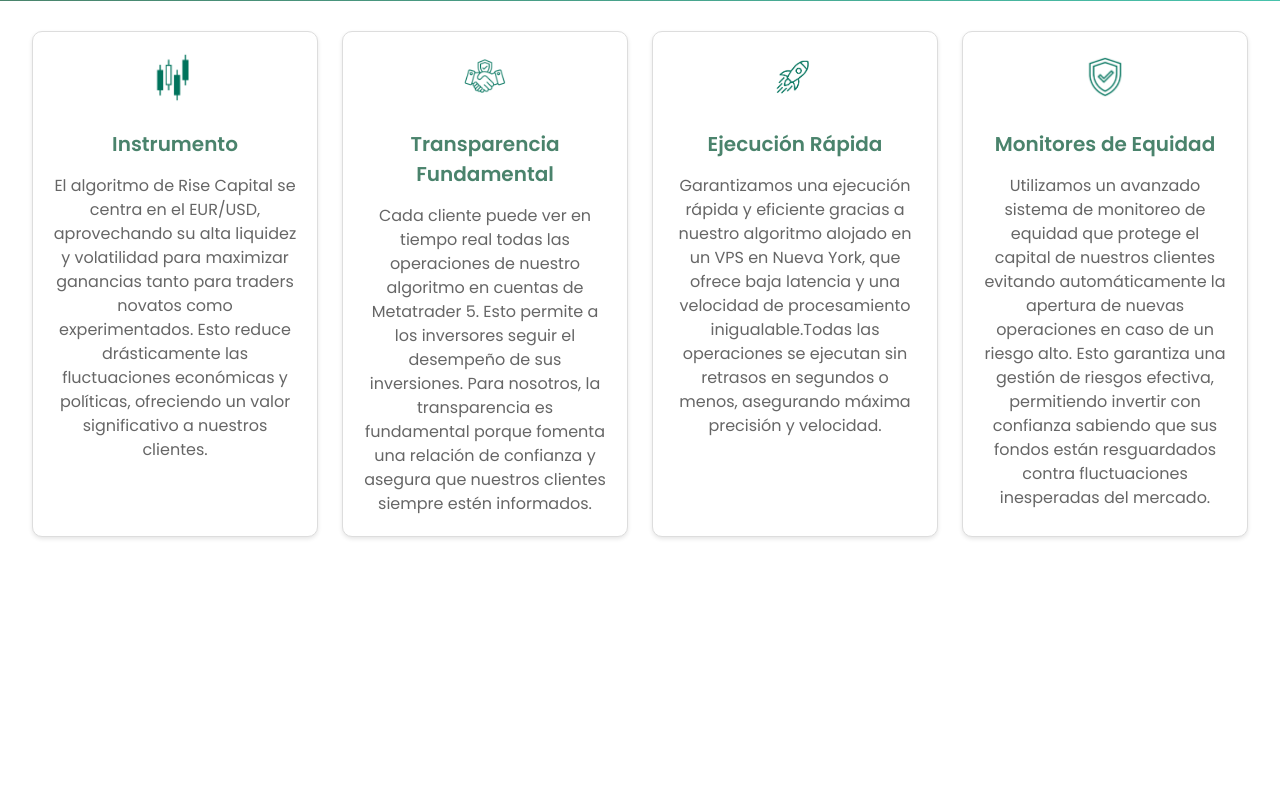
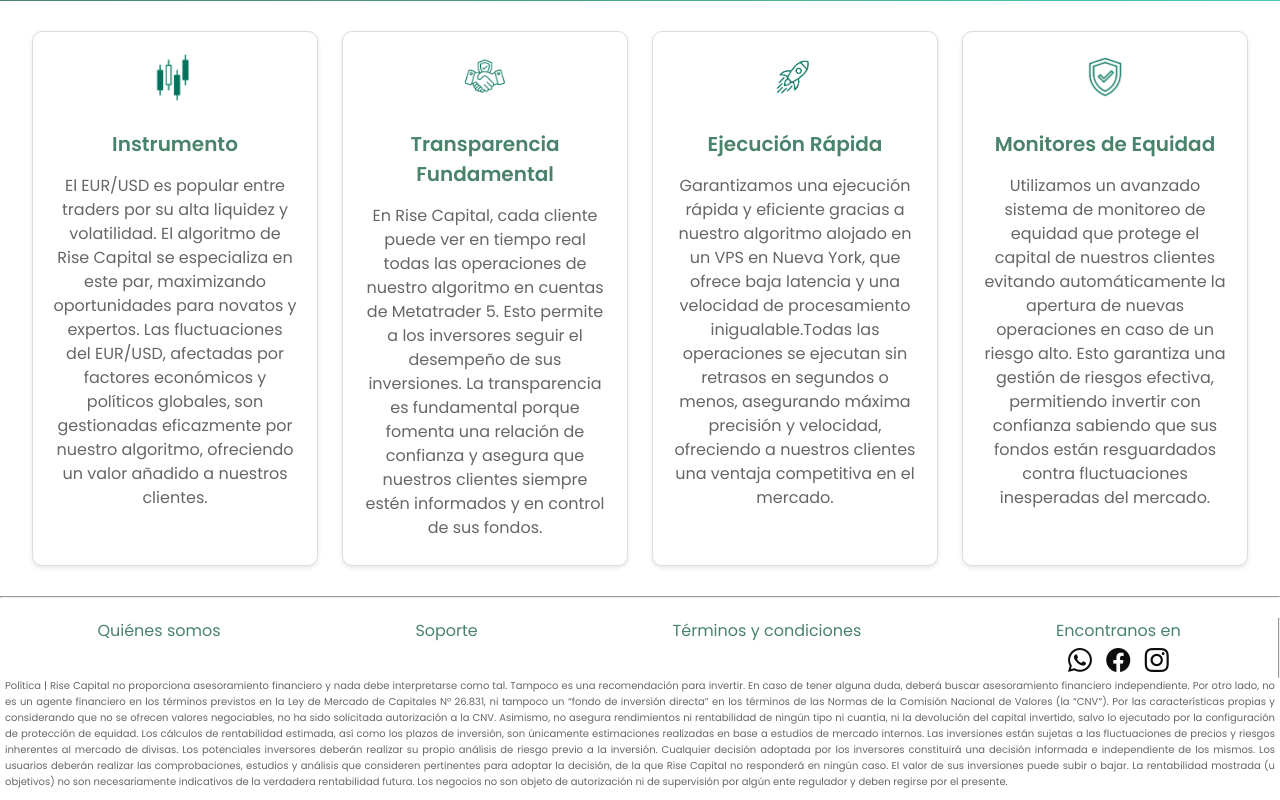
Before and after one commit to victoriamorales92/riseCapital, a plain HTML site: page index.html in a window 1280 px wide. Shown: the part 478-1278 px from the top of the page. Before the commit the page ends 1045 px from the top, so only its background shows below. Drawn offline with nearby package versions, Linux system fonts and the light colour scheme; a script that the page names is missing.

Commit message:
agrego footer

```diff
--- a/index.html
+++ b/index.html
@@ -1,16 +1,19 @@
 <!DOCTYPE html>
 <html lang="es">
+
 <head>
     <meta charset="UTF-8">
     <meta name="viewport" content="width=device-width, initial-scale=1.0">
     <title>Rise Capital</title>
+    <link rel="stylesheet" href="https://cdn.jsdelivr.net/npm/bootstrap-icons@1.11.3/font/bootstrap-icons.min.css">
     <link href="https://fonts.googleapis.com/css2?family=Poppins:wght@400;600&display=swap" rel="stylesheet">
     <link rel="stylesheet" href="styles.css">
 </head>
+
 <body>
     <nav class="navbar">
         <div class="logo">
-            <img src="/assets/img/logo.png" alt="Logo">
+            <img src="./assets/img/logo.png" alt="Logo">
         </div>
         <ul class="nav-links">
             <li><a href="#">Inicio</a></li>
@@ -24,6 +27,7 @@
             <button class="crear-cuenta">Crear cuenta</button>
         </div>
     </nav>
+    <main>
         <div class="container">
             <div class="text">
                 <h1>SIMPLIFICAMOS</h1>
@@ -39,23 +43,84 @@
             <div class="card">
                 <img src="assets/img/instrumento.png" alt="Instrumento">
                 <h3>Instrumento</h3>
-            <p>El algoritmo de Rise Capital se centra en el EUR/USD, aprovechando su alta liquidez y volatilidad para maximizar ganancias tanto para traders novatos como experimentados. Esto reduce drásticamente las fluctuaciones económicas y políticas, ofreciendo un valor significativo a nuestros clientes.</p>
+                <p>El EUR/USD es popular entre traders por su alta liquidez y volatilidad. El algoritmo de Rise Capital
+                    se especializa en este par, maximizando oportunidades para novatos y expertos. Las fluctuaciones del
+                    EUR/USD, afectadas por factores económicos y políticos globales, son gestionadas eficazmente por
+                    nuestro algoritmo, ofreciendo un valor añadido a nuestros clientes.</p>
             </div>
             <div class="card">
                 <img src="assets/img/transparencia.png" alt="Transparencia Fundamental">
                 <h3>Transparencia Fundamental</h3>
-            <p>Cada cliente puede ver en tiempo real todas las operaciones de nuestro algoritmo en cuentas de Metatrader 5. Esto permite a los inversores seguir el desempeño de sus inversiones. Para nosotros, la transparencia es fundamental porque fomenta una relación de confianza y asegura que nuestros clientes siempre estén informados.</p>
+                <p>En Rise Capital, cada cliente puede ver en tiempo real todas las operaciones de nuestro algoritmo en
+                    cuentas de Metatrader 5. Esto permite a los inversores seguir el desempeño de sus inversiones. La
+                    transparencia es fundamental porque fomenta una relación de confianza y asegura que nuestros
+                    clientes siempre estén informados y en control de sus fondos.</p>
             </div>
             <div class="card">
                 <img src="assets/img/velocidad.png" alt="Ejecución Rápida">
                 <h3>Ejecución Rápida</h3>
-            <p>Garantizamos una ejecución rápida y eficiente gracias a nuestro algoritmo alojado en un VPS en Nueva York, que ofrece baja latencia y una velocidad de procesamiento inigualable.Todas las operaciones se ejecutan sin retrasos en segundos o menos, asegurando máxima precisión y velocidad.</p>
+                <p>Garantizamos una ejecución rápida y eficiente gracias a nuestro algoritmo alojado en un VPS en Nueva
+                    York, que ofrece baja latencia y una velocidad de procesamiento inigualable.Todas las operaciones se
+                    ejecutan sin retrasos en segundos o menos, asegurando máxima precisión y velocidad, ofreciendo a
+                    nuestros clientes una ventaja competitiva en el mercado.</p>
             </div>
             <div class="card">
                 <img src="assets/img/monitorEquidad.png" alt="Monitores de Equidad">
                 <h3>Monitores de Equidad</h3>
-            <p>Utilizamos un avanzado sistema de monitoreo de equidad que protege el capital de nuestros clientes evitando automáticamente la apertura de nuevas operaciones en caso de un riesgo alto. Esto garantiza una gestión de riesgos efectiva, permitiendo invertir con confianza sabiendo que sus fondos están resguardados contra fluctuaciones inesperadas del mercado.</p>
+                <p>Utilizamos un avanzado sistema de monitoreo de equidad que protege el capital de nuestros clientes
+                    evitando automáticamente la apertura de nuevas operaciones en caso de un riesgo alto. Esto garantiza
+                    una gestión de riesgos efectiva, permitiendo invertir con confianza sabiendo que sus fondos están
+                    resguardados contra fluctuaciones inesperadas del mercado.</p>
             </div>
         </div>
+    </main>
+    <hr>
+    <footer>
+        <div>
+            <h3>Quiénes somos</h3>
+        </div>
+        <div>
+            <h3>Soporte</h3>
+        </div>
+        <div>
+            <h3>Términos y condiciones</h3>
+        </div>
+        <div>
+            <h3>Encontranos en</h3>
+            <i class="bi bi-whatsapp"></i>
+            <i class="bi bi-facebook"></i>
+            <i class="bi bi-instagram"></i>
+        </div>
+
+        <hr>
+    </footer>
+    <spam>
+        <div class="politica">
+            <p> Política | Rise Capital no proporciona asesoramiento financiero y nada debe interpretarse como tal.
+                Tampoco es una
+                recomendación para invertir. En caso de tener alguna duda, deberá buscar asesoramiento financiero
+                independiente. Por otro lado, no es un agente financiero en los términos previstos en la Ley de Mercado
+                de Capitales N° 26.831, ni tampoco un “fondo de inversión directa” en los términos de las Normas de la
+                Comisión Nacional de Valores (la “CNV”). Por las características propias y considerando que no se
+                ofrecen valores negociables, no ha sido solicitada autorización a la CNV. Asimismo, no asegura
+                rendimientos ni rentabilidad de ningún tipo ni cuantía, ni la devolución del capital invertido, salvo lo
+                ejecutado por la configuración de protección de equidad. Los cálculos de rentabilidad estimada, así como
+                los plazos de inversión, son únicamente estimaciones realizadas en base a estudios de mercado internos.
+                Las inversiones están sujetas a las fluctuaciones de precios y riesgos inherentes al mercado de divisas.
+                Los potenciales inversores deberán realizar su propio análisis de riesgo previo a la inversión.
+                Cualquier decisión adoptada por los inversores constituirá una decisión informada e independiente de los
+                mismos. Los usuarios deberán realizar las comprobaciones, estudios y análisis que consideren pertinentes
+                para adoptar la decisión, de la que Rise Capital no responderá en ningún caso. El valor de sus
+                inversiones puede subir o bajar. La rentabilidad mostrada (u objetivos) no son necesariamente
+                indicativos de la verdadera rentabilidad futura. Los negocios no son objeto de autorización ni de
+                supervisión por algún ente regulador y deben regirse por el presente.</p>
+        </div>
+    </spam>
+
+    <script src="https://cdn.jsdelivr.net/npm/@popperjs/core@2.11.8/dist/umd/popper.min.js"
+        integrity="sha384-I7E8VVD/ismYTF4hNIPjVp/Zjvgyol6VFvRkX/vR+Vc4jQkC+h"></script>
+    <script src="https://cdn.jsdelivr.net/npm/bootstrap@5.3.2/dist/js/bootstrap.min.js"
+        integrity="sha384-BBtl+eGJRgqQAUMxJ7pMwbEyER4l1g+O15P+16Ep7Q9Q+zqX6gSbd85u4mG4QzX+"></script>
 </body>
+
 </html>
--- a/styles.css
+++ b/styles.css
@@ -66,7 +66,8 @@
     background-color: #4a836c;
     color: white;
     border: none;
-    border-radius: 5px; /* Bordes redondeados */
+    border-radius: 5px;
+    /* Bordes redondeados */
     padding: 10px 20px;
     cursor: pointer;
     font-size: 16px;
@@ -75,13 +76,13 @@
 }
 
 .nav-buttons button:hover {
-    background: #1ce996 ;
+    background: #1ce996;
 }
 
 /*imagen*/
 
 .container {
-    background: linear-gradient(90deg, #4a846c, #47c2ac);
+    background: linear-gradient(90deg, #4a846c, #48cab2);
     padding: 20px;
     color: white;
     display: flex;
@@ -98,14 +99,16 @@
 .text h1 {
     font-size: 80px;
     font-weight: bolder;
-    text-shadow: 2px 2px 5px rgba(0, 0, 0, 0.3); /* Añade una sombra a las letras */
+    text-shadow: 2px 2px 5px rgba(0, 0, 0, 0.3);
+    /* Añade una sombra a las letras */
 }
 
 .text h2 {
     margin: 0;
     font-size: 70px;
     font-weight: 400;
-    text-shadow: 2px 2px 5px rgba(0, 0, 0, 0.3); /* Añade una sombra a las letras */
+    text-shadow: 2px 2px 5px rgba(0, 0, 0, 0.3);
+    /* Añade una sombra a las letras */
 }
 
 .buttons {
@@ -116,25 +119,32 @@
 
 .button {
     background: #1ce996;
-    padding: 20px 40px; /* Aumenta el tamaño de los botones */
-    margin-bottom: 20px; /* Añade espacio entre los botones */
+    padding: 20px 40px;
+    /* Aumenta el tamaño de los botones */
+    margin-bottom: 20px;
+    /* Añade espacio entre los botones */
     text-align: center;
     border-radius: 5px;
     color: #e7f3e8;
     font-weight: bold;
-    font-size: 25px; /* Aumenta el tamaño del texto */
-    box-shadow: 2px 2px 5px rgba(0, 0, 0, 0.3); /* Añade una sombra a los botones */
-    transition: all 0.3s ease; /* Transición suave para el hover */
+    font-size: 25px;
+    /* Aumenta el tamaño del texto */
+    box-shadow: 2px 2px 5px rgba(0, 0, 0, 0.3);
+    /* Añade una sombra a los botones */
+    transition: all 0.3s ease;
+    /* Transición suave para el hover */
 }
 
 .button:hover {
-    transform: scale(1.05); /* Escala ligeramente el botón al pasar el mouse */
+    transform: scale(1.05);
+    /* Escala ligeramente el botón al pasar el mouse */
 }
 
 
 
 
 /*cards*/
+
 .cards-container {
     display: flex;
     justify-content: space-around;
@@ -152,6 +162,15 @@
     margin: 10px;
     padding: 20px;
     text-align: center;
+    transition: border-color 0.3s ease, box-shadow 0.3s ease;
+    /* Añadido para la transición suave */
+}
+
+.card:hover {
+    border-color: #4a836c;
+    /* Cambia el color del borde al pasar el mouse */
+    box-shadow: 0 0 10px 4px rgba(58, 175, 133, 0.5);
+    /* Efecto de iluminación en los bordes */
 }
 
 .card img {
@@ -172,3 +191,63 @@
     color: #666;
     line-height: 1.5;
 }
+
+/* Footer */
+
+footer {
+    display: flex;
+    justify-content: space-around;
+    padding: 20px 0;
+}
+
+footer div {
+    flex:auto;
+    text-align: center;
+}
+
+h3 {
+    text-decoration: none;
+    color: #4a836c;
+    font-weight:500;
+    font-size: 16px;
+    transition: color 0.3s;
+}
+
+p {
+    color: #666;
+    font-size: 16px;
+    margin: 5px 0;
+}
+
+.bi {
+    font-size: 24px;
+    margin: 0 5px;
+    color: #0c0c0c;
+}
+
+.bi:hover {
+    color: #007bff;
+}
+
+.bi-facebook:hover {
+    color: #3b5998;
+}
+
+.bi-instagram:hover {
+    color: #c13584;
+}
+.bi-whatsapp:hover {
+    color: #22eb55;
+}
+.politica {
+    width: 100%;
+    padding: 5px;
+}
+
+.politica p {
+    font-size: 10px;
+    width: 100%;
+    line-height: 1.6;
+    text-align: justify;
+    margin-top: -25px ;
+}
```
Lines whose indentation alone changed are shown as unchanged.
